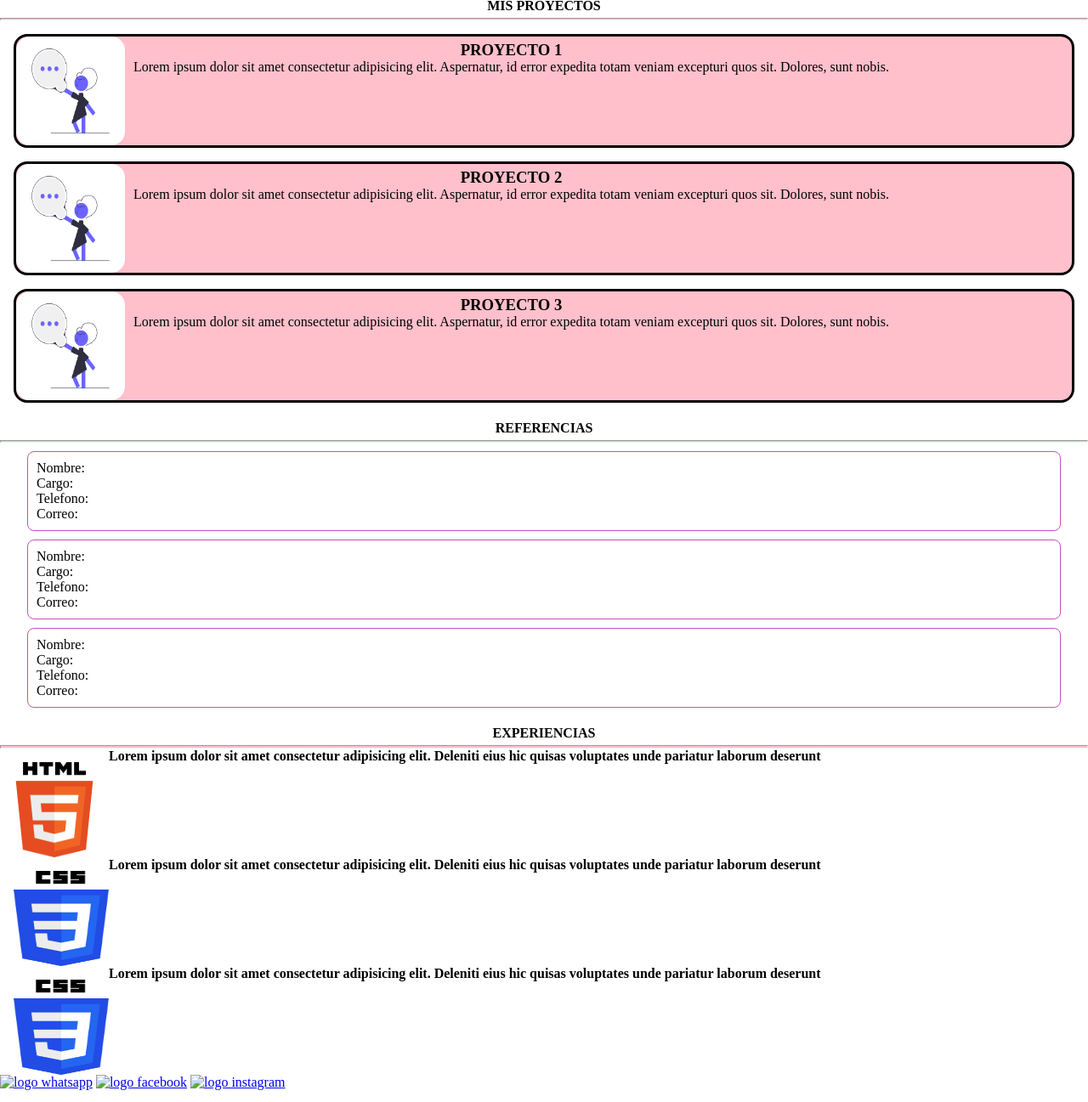
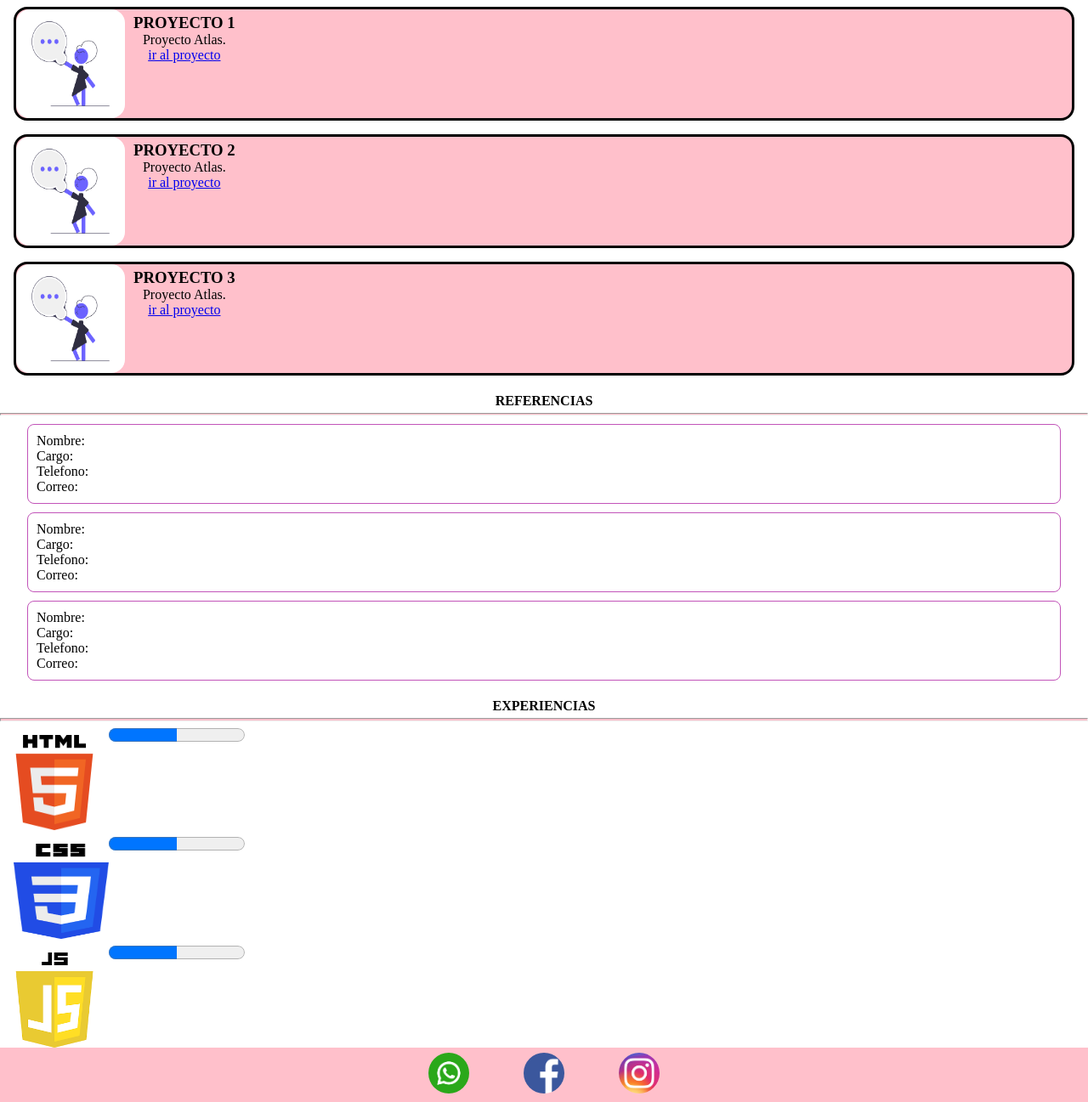
Before and after one commit to Ashly-Angelina/Angelina-Daza-proyecto-hoja-de-vida, a plain HTML site: page index.html in a window 1280 px wide. Shown: the part 210-1507 px from the top of the page at 85% size. Drawn offline with Linux system fonts and the light colour scheme.

Commit message:
ultimo commit

```diff
--- a/index.html
+++ b/index.html
@@ -9,12 +9,13 @@
 <body>
     <header>
         <div>
-            <img class="img1" src="assets/images/IMG1.jpg">
+            <img class="img1" src="assets/images/IMG2.jpeg">
             <h2 class="name">Ashly Angelina Daza Garcia</h2>
         </div>
         <section>
          <h1>Tecnico en desarrollo de software</h1>
-         <p class="description">Lorem ipsum dolor, sit amet consectetur adipisicing elit. Quod repellat illum illo iusto cupiditate rerum iure nostrum ipsa impedit.</p>
+         <p class="description"> Soy Aprendiz SENA del Centro de Comercio, con un tecnico en analisis y desarrollo del software y actualmente cursanso
+            un tecnologo en ello.</p>
         </section>
     </header>
 <section>
@@ -27,21 +28,23 @@
         <img class="icons" src="assets/images/icon1.png">
         <div class="card-content">
             <h3>PROYECTO 1</h3>
-            <P>Lorem ipsum dolor sit amet consectetur adipisicing elit. Aspernatur, id error expedita totam veniam excepturi quos sit. Dolores, sunt nobis.</P>
-        </div>
+            <P> Proyecto Atlas.</P>
+            <a href="http://127.0.0.1:5501/index.html">ir al proyecto</a>
+            </div>
         </div>
         <div class="card">
         <img class="icons" src="assets/images/icon1.png">
         <div class="card-content">
             <h3>PROYECTO 2</h3>
-            <P>Lorem ipsum dolor sit amet consectetur adipisicing elit. Aspernatur, id error expedita totam veniam excepturi quos sit. Dolores, sunt nobis.</P>
-        </div>
+            <P>Proyecto Atlas.</P>
+            <a href="http://127.0.0.1:5501/index.html">ir al proyecto</a></div>
         </div>
         <div class="card">
         <img class="icons" src="assets/images/icon1.png">
         <div class="card-content">
             <h3>PROYECTO 3</h3>
-             <P>Lorem ipsum dolor sit amet consectetur adipisicing elit. Aspernatur, id error expedita totam veniam excepturi quos sit. Dolores, sunt nobis.</P>
+             <P>Proyecto Atlas.</P>
+             <a href="http://127.0.0.1:5501/index.html">ir al proyecto</a>
         </div>
         </div>
     </div>
@@ -82,26 +85,24 @@
   <div class="card-expe">
     <img class="icon-expe-1" src="assets/html.png">
     <div class="card-conte">
-        <h4>Lorem ipsum dolor sit amet consectetur adipisicing elit. Deleniti eius hic quisas voluptates unde pariatur laborum deserunt</h4>
+        <progress class="progress" value="50" max="100">50 %</progress>
     </div>
   </div>
 </div>
 <div class="card-expe">
     <img class="icon-expe-2" src="assets/css.png">
     <div class="card-conte">
-        <h4>Lorem ipsum dolor sit amet consectetur adipisicing elit. Deleniti eius hic quisas voluptates unde pariatur laborum deserunt</h4>
+        <progress class="progress" value="50" max="100">50 %</progress>
     </div>
   </div>
 </div>
 <div class="card-expe">
-    <img class="icon-expe-2" src="assets/css.png">
+    <img class="icon-expe-3" src="assets/js.png">
     <div class="card-conte">
-        <h4>Lorem ipsum dolor sit amet consectetur adipisicing elit. Deleniti eius hic quisas voluptates unde pariatur laborum deserunt</h4>
+        <progress class="progress" value="50" max="100">50 %</progress>
     </div>
   </div>
 </div>
-
-
 <footer>
     <a href="https://wa.me/573128172250?text=Hola%20Angelina!"><img src="assets/images/img-whatsapp.png" alt="logo whatsapp"></a>
     <a href="https://www.facebook.com/ashlyangelina.garcia?mibextid=LQQJ4d"><img src="assets/images/img-facebook.png" alt="logo facebook"></a>
--- a/styles/style.css
+++ b/styles/style.css
@@ -14,8 +14,10 @@ header {
     font-size: 20px;
 }
 .img1{
-    width: 10rem;
-    height: 10rem;
+    width: 6rem;
+    height: 8rem;
+    border-radius: 1rem;
+
 }
 .description{
     margin-left: 1rem;
@@ -98,3 +100,32 @@ hr{
     padding-top: 1rem;
 
 }
+
+footer{
+    width: 100%;
+    height: 4rem;
+    background-color: pink;
+    display: flex;
+    align-items: center;
+    justify-content: center;
+    text-align: center;
+}
+
+footer > a{
+    margin: 2rem;
+}
+
+a > img{
+    width: 3rem;
+    border-radius: 2rem;
+}
+
+.progress {
+    padding-top: 2rem;
+    padding: 1rem;
+}
+@media screen and (min-width: 821px) and (max-width: 2560px){
+    header {
+        background-image: linear-gradient(hsl(302, 60%, 37%))
+    }
+}
```
Also changed, not shown: assets/images/IMG2.jpeg (added), assets/images/image-insta.jfif (added), assets/images/img-facebook.png (added), assets/images/img-whatsapp.png (added).
